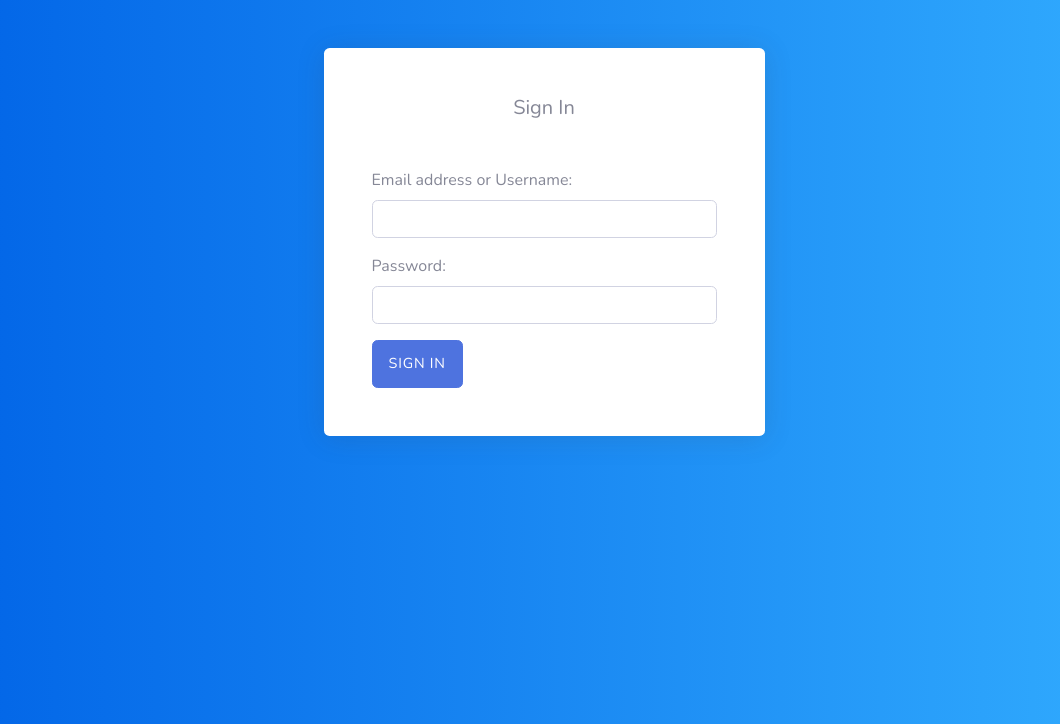
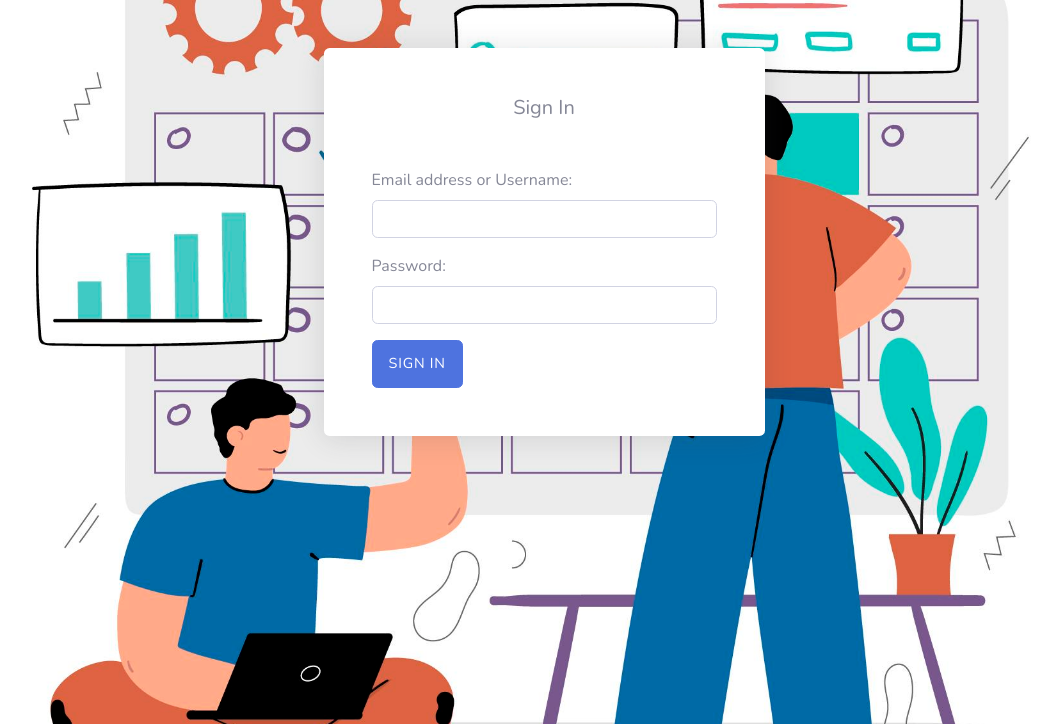
Before and after one commit to khansaa18/task_mangement, a Django app: page / in a window 1280 px wide. Shown: the top 724 px of the page, without its empty margins (96-1156 px from the left). Run offline with Django 4.2, Linux system fonts and the light colour scheme; some libraries are stand-ins or nearby versions.

Commit message:
Update login page and readme file

```diff
--- a/taskmanagement/taskmanagement/templates/login/login.html
+++ b/taskmanagement/taskmanagement/templates/login/login.html
@@ -21,6 +21,10 @@
         body {
         background: #007bff;
         background: linear-gradient(to right, #0062E6, #33AEFF);
+        background-image: url('{% static "img/6171704.jpg" %}');
+        background-size:     cover;                      /* <------ */
+        background-repeat:   no-repeat;
+        background-position: center center;
       }
 
       .btn-login {
```
Also changed, not shown: README.md, cmd.png (added), taskmanagement/taskmanagement/static/img/6171704.jpg (added).
